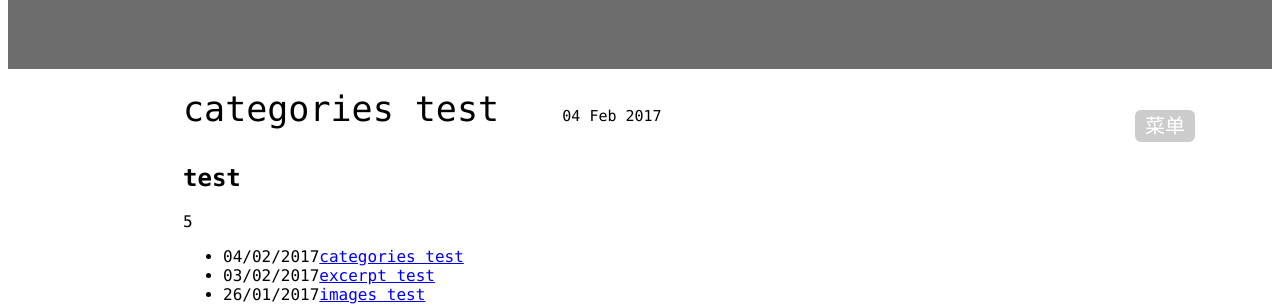
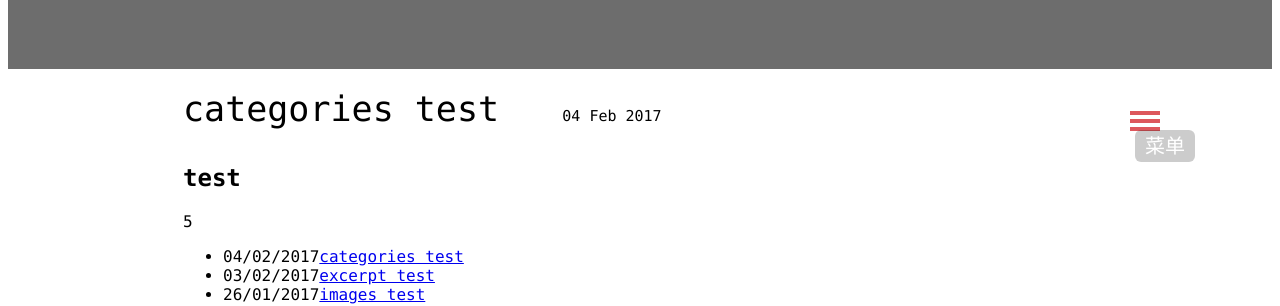
Before and after one commit to wangjianjie606/dono, a Jekyll site: the page built from index.html, in a window 1280 px wide. Shown: the part 239-545 px from the top of the page. Built offline with Jekyll 4.4.1, drawn with Linux system fonts in a browser that asks for light colours.

Commit message:
sidebar ok

```diff
--- a/_layouts/home.html
+++ b/_layouts/home.html
@@ -25,7 +25,6 @@
 	<div id="homeSideBarDiv">
 	  <div id="homeSideBar" style="display:block;padding:30px 20px;white-space:nowrap;">
 		<div style="font-size:20px;">
-			<div style="width: 30px; height: 5px;border-top: 5px solid #DD575C;border-bottom: 5px solid #DD575C;background-color: #DD575C;padding: 5px 0;background-clip:content-box; "></div>
 			菜单
 		</div>
 		{% for category in site.categories %}
@@ -45,7 +44,10 @@
 
       </div>
 	</div>
-	<div id="homeMenuBtnDiv"> <a id="homeMenuBtn" class="btn">菜单</a> </div>
+	<div id="homeMenuBtnDiv">
+		<div style="width: 30px; height: 4px;border-top: 4px solid #DD575C;border-bottom: 4px solid #DD575C;background-color: #DD575C;padding: 4px 0;background-clip:content-box; "></div>
+		<a id="homeMenuBtn" class="btn">菜单</a>
+	</div>
   </body>
   <script type="text/javascript">
 	const preURL = "https://wangjianjie606.github.io";
```
